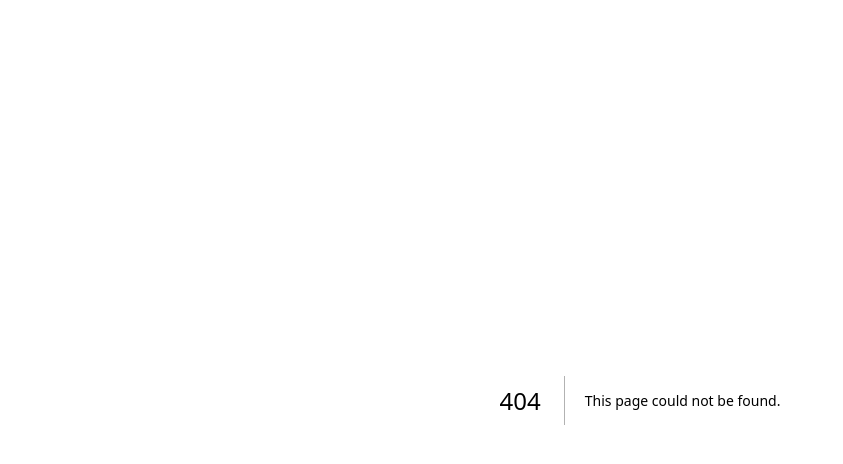
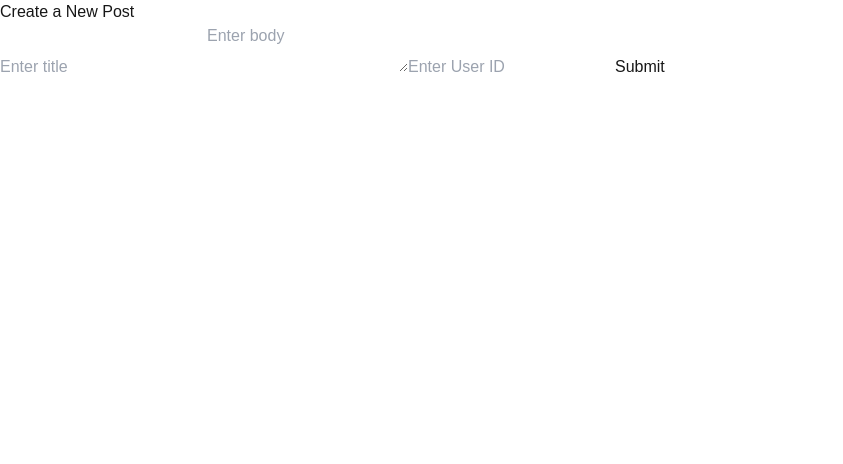
Before and after one commit to dev-ruchi/blog-ui, a Next.js app: page /posts/create in a window 1280 px wide. Before the commit this address had no page. Shown: the top 464 px of the page, without its empty margins (0-843 px from the left). Built offline with nearby package versions, Linux system fonts and the light colour scheme.

Commit message:
initial commit

```diff
--- /dev/null
+++ b/src/pages/posts/create.jsx
@@ -0,0 +1,70 @@
+import React, { useState } from "react";
+import axios from "axios";
+
+const PostCreate = () => {
+  const [postData, setPostData] = useState({
+    title: "",
+    body: "",
+    user_id: "", // This will be parsed to a number
+  });
+
+  const handleChange = (e) => {
+    const { name, value } = e.target;
+    setPostData((prev) => ({
+      ...prev,
+      [name]: name === "user_id" ? parseInt(value, 10) : value, // Ensure user_id is a number
+    }));
+  };
+
+  const addPost = (e) => {
+    e.preventDefault();
+
+    const payload = {
+      ...postData,
+      created_at: new Date().toISOString(),
+      updated_at: new Date().toISOString(),
+    };
+
+    axios
+      .post("http://localhost:8080/posts", payload)
+      .then((response) => {
+        console.log("Post created successfully:", response.data);
+        alert("Post created successfully!");
+      })
+      .catch((error) => {
+        console.error("Error creating post:", error);
+        alert("Error creating post.");
+      });
+  };
+
+  return (
+    <div>
+      <h1>Create a New Post</h1>
+      <form onSubmit={addPost}>
+        <input
+          type="text"
+          name="title"
+          value={postData.title}
+          onChange={handleChange}
+          placeholder="Enter title"
+        />
+        <textarea
+          name="body"
+          value={postData.body}
+          onChange={handleChange}
+          placeholder="Enter body"
+        ></textarea>
+        <input
+          type="number"
+          name="user_id"
+          value={postData.user_id}
+          onChange={handleChange}
+          placeholder="Enter User ID"
+        />
+        <button type="submit">Submit</button>
+      </form>
+    </div>
+  );
+};
+
+export default PostCreate;
--- /dev/null
+++ b/src/pages/posts/index.jsx
@@ -0,0 +1,3 @@
+export default function Index() {
+  return <button className="btn-primary mb-4">Daisy UI</button>;
+}
```
Also changed, not shown: package.json (+6 -5 lines), src/pages/posts/[slug].jsx (added, +14 -0 lines), 1 other file (tests, documents, lock files or other folders).
